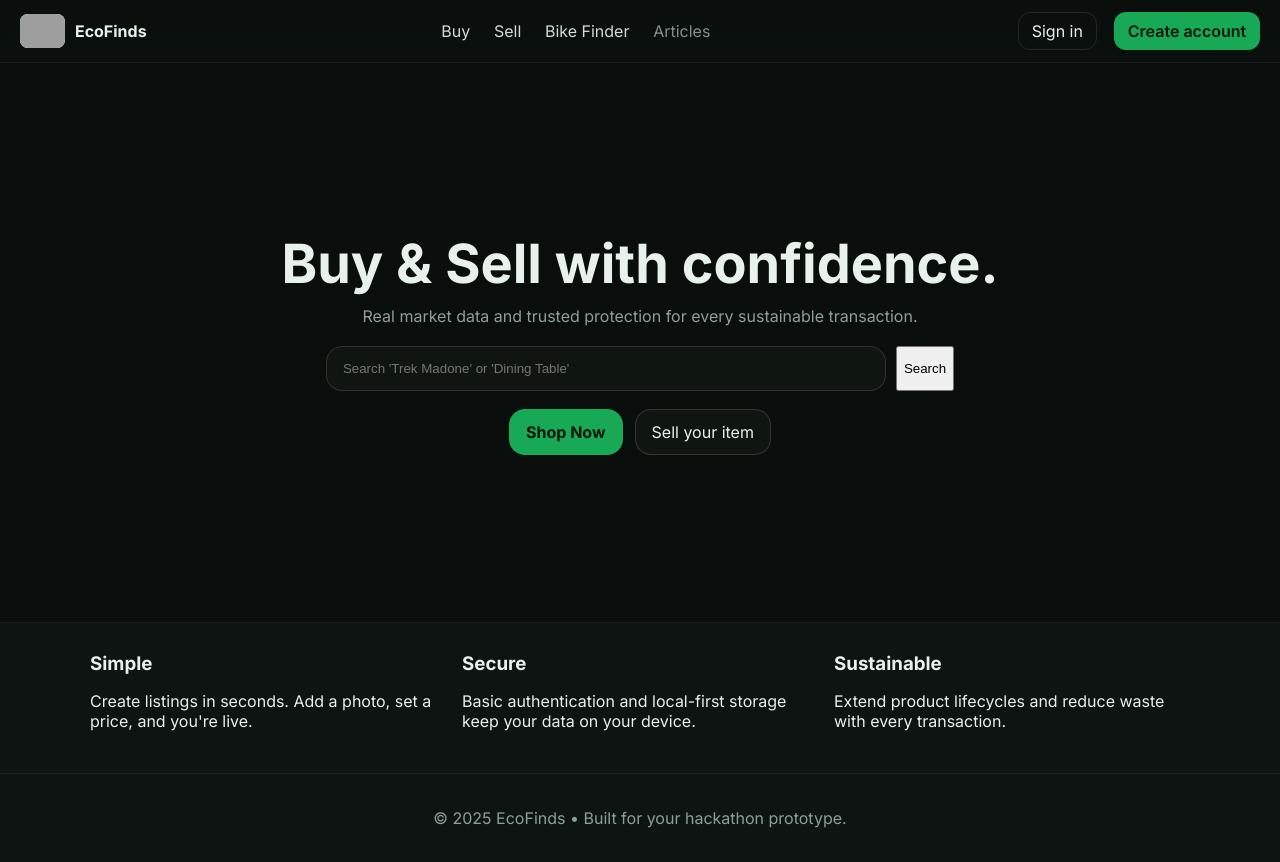
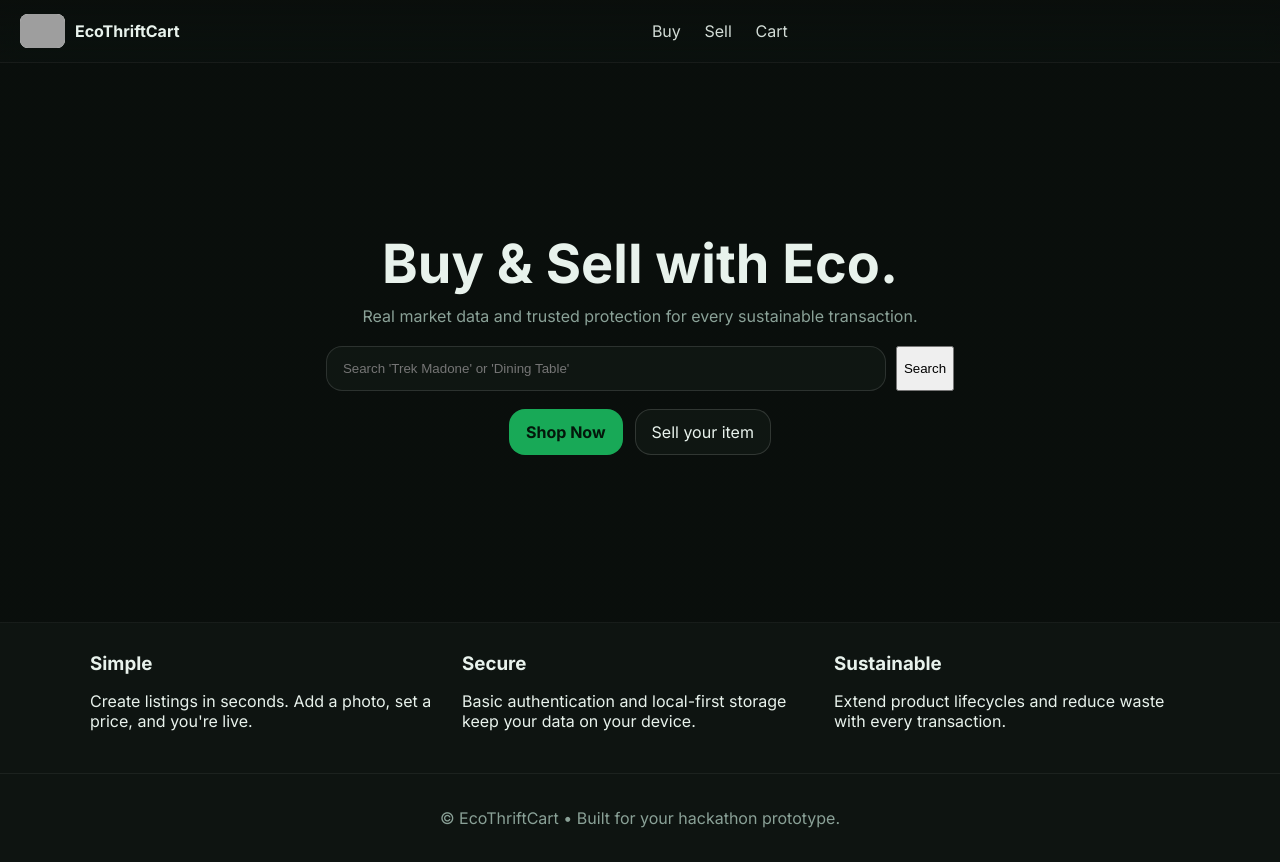
Before and after one commit to Mrudula05-cld/Mrudula_Ecofinds, a plain HTML site: page index.html in a window 1280 px wide. Drawn offline with Linux system fonts and the light colour scheme; grey boxes are pictures that could not be loaded.

Commit message:
Update index.html

```diff
--- a/index.html
+++ b/index.html
@@ -3,7 +3,7 @@
 <head>
   <meta charset="UTF-8" />
   <meta name="viewport" content="width=device-width, initial-scale=1.0"/>
-  <title>EcoFinds • Sustainable Second‑Hand Marketplace</title>
+  <title>EcoThriftCart • Sustainable Second‑Hand Marketplace</title>
   <link rel="stylesheet" href="style.css"/>
   <link rel="preconnect" href="https://fonts.googleapis.com">
   <link rel="preconnect" href="https://fonts.gstatic.com" crossorigin>
@@ -11,23 +11,22 @@
 </head>
 <body>
   <header class="site-header">
-    <a class="logo" href="index.html">
+    <a class="logo" href="index(1)(2).html">
       <img src="https://cdn.discordapp.com/attachments/1413712734574481471/1413735601366372412/image.png?ex=68bd0361&is=68bbb1e1&hm=6fc3548cd71baf0067005f7d55fdbc80cfacfcae37843cae932e67df11297aba"
-           onerror="this.onerror=null;this.src='assets/hero-2.png';" alt="EcoFinds Logo">
-      <span>EcoFinds</span>
+           onerror="this.onerror=null;this.src='assets/hero-2.png';" alt="EcoThriftCart Logo">
+      <span>EcoThriftCart</span>
     </a>
     <nav class="nav">
       <a href="shop.html">Buy</a>
       <a href="sell.html">Sell</a>
-      <a href="shop.html#finder">Bike Finder</a>
-      <a href="articles.html" class="muted">Articles</a>
+      <a  href="cart.html">Cart</a>
     </nav>
     <div class="auth-links" id="authLinks"></div>
   </header>
 
   <section class="hero" style="--hero:url('assets/hero-1.png')">
     <div class="hero-inner">
-      <h1>Buy & Sell with confidence.</h1>
+      <h1>Buy & Sell with Eco.</h1>
       <p>Real market data and trusted protection for every sustainable transaction.</p>
       <div class="search-row">
         <input id="homeSearch" type="search" placeholder="Search 'Trek Madone' or 'Dining Table'"/>
@@ -49,9 +48,6 @@
   </section>
 
   <footer class="site-footer">
-    <p>© <span id="y"></span> EcoFinds • Built for your hackathon prototype.</p>
+    <p>© <span id="y"></span> EcoThriftCart • Built for your hackathon prototype.</p>
   </footer>
   <script src="app.js"></script>
-  <script>document.getElementById('y').textContent=new Date().getFullYear(); EcoUI.renderAuthLinks();</script>
-</body>
-</html>
```
